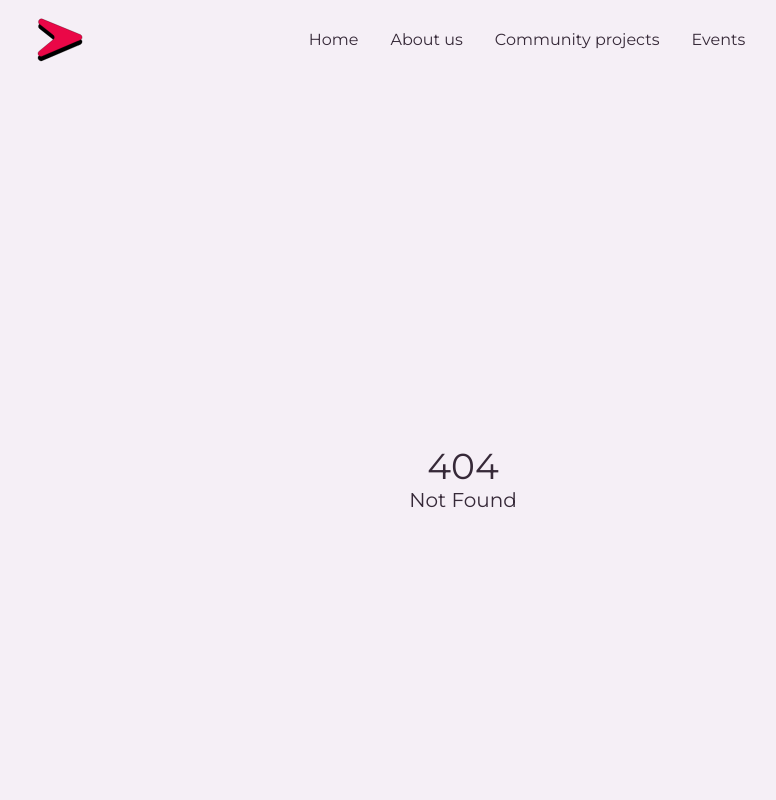
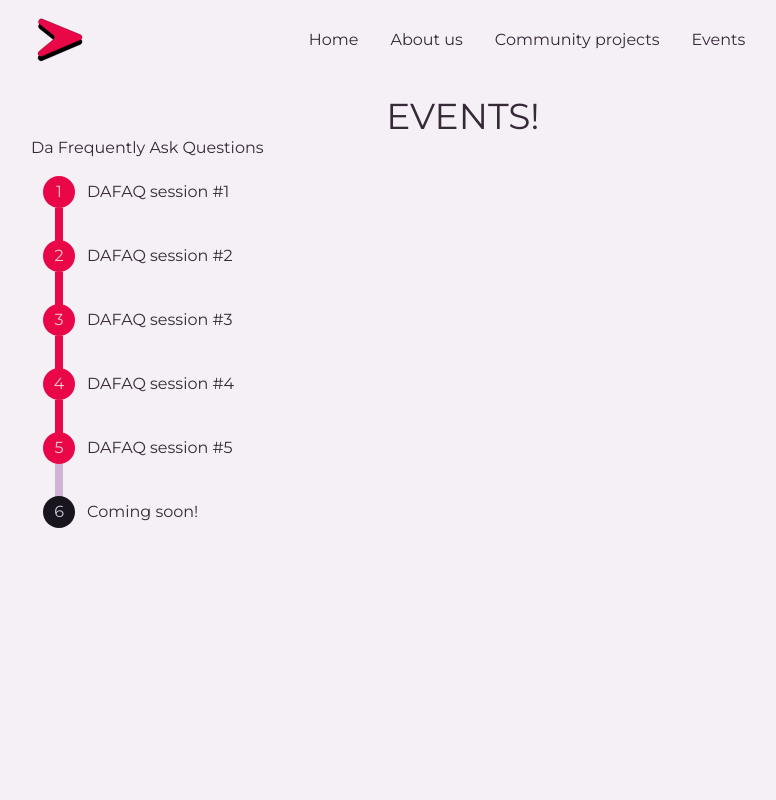
Before and after one commit to ProgrammingPhilippines/programmingphilippines.github.io, a SvelteKit app: page /events in a window 1280 px wide. Before the commit this address had no page. Shown: the top 800 px of the page, without its empty margins (177-953 px from the left). Built offline with nearby package versions, Linux system fonts and the light colour scheme.

Commit message:
add: events

```diff
--- /dev/null
+++ b/src/routes/events/+page.svelte
@@ -0,0 +1,46 @@
+<script lang="ts">
+	type GroupEvent = {
+		name: string;
+		description: string;
+	};
+
+	const events: GroupEvent[] = [
+		{
+			name: 'DAFAQ session #1',
+			description: 'DAFAQ is software engineering?',
+		},
+		{
+			name: 'DAFAQ session #2',
+			description: 'DAFAQ is software testing?',
+		},
+		{
+			name: 'DAFAQ session #3',
+			description: 'DAFAQ Mathematics?',
+		},
+		{
+			name: 'DAFAQ session #4',
+			description: 'DAFAQ Game development?',
+		},
+		{
+			name: 'DAFAQ session #5',
+			description: 'DAFAQ Git/Github?',
+		},
+	];
+</script>
+
+<div class="min-h-screen">
+	<div class="conatiner max-w-4xl m-auto p-4">
+		<h1 class="text-4xl text-center">EVENTS!</h1>
+		<span class="mt-2">Da Frequently Ask Questions</span>
+		<ul class="steps steps-vertical w-full h-full">
+			{#each events as event}
+				<li class="step step-primary w-full p-2">
+					<p class="tooltip tooltip-bottom md:tooltip-right" data-tip={event.description}>{event.name}</p>
+				</li>
+			{/each}
+			<li class="step step-neutral w-full p-2">
+				<p class="tooltip tooltip-bottom md:tooltip-right" data-tip="Coming soon!">Coming soon!</p>
+			</li>
+		</ul>
+	</div>
+</div>
```
